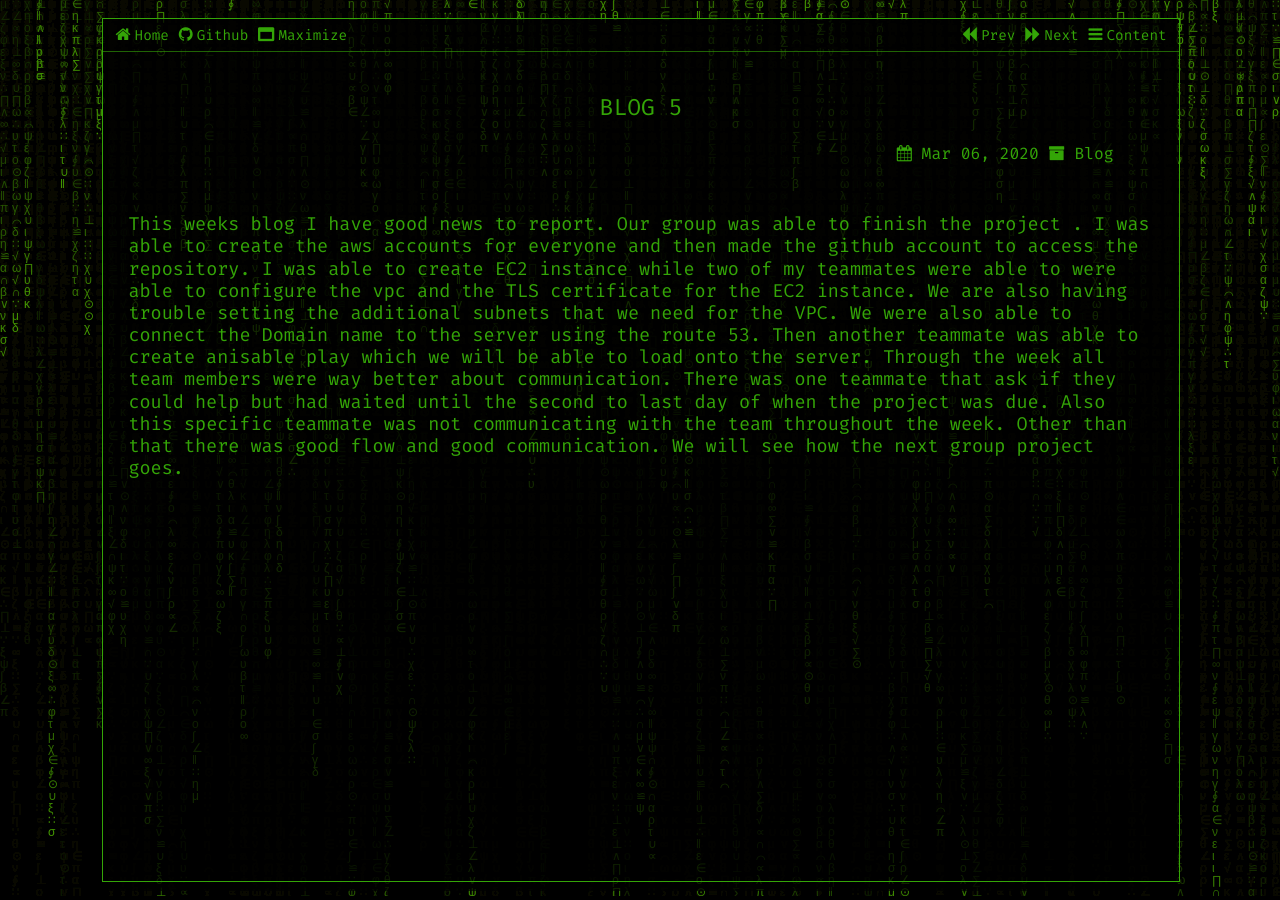
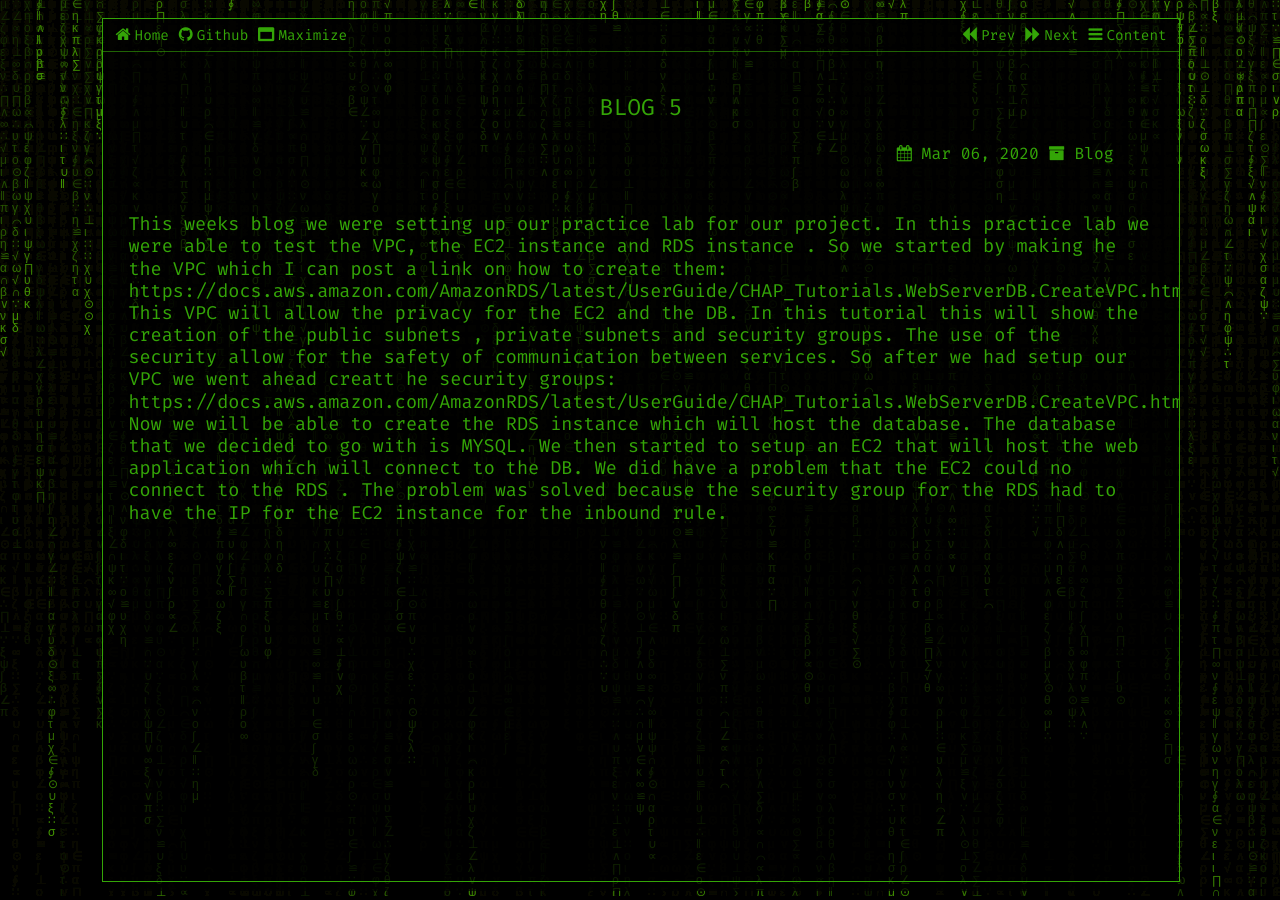
Before and after one commit to dsr88068/dsr88068.github.io, a Jekyll site: the page built from _posts/2020-03-06-Blog-5.md, in a window 1280 px wide. Built offline with Jekyll 4.4.1, drawn with Linux system fonts in a browser that asks for light colours.

Commit message:
Update 2020-03-06-Blog-5.md

```diff
--- a/_posts/2020-03-06-Blog-5.md
+++ b/_posts/2020-03-06-Blog-5.md
@@ -6,4 +6,12 @@ toc_level: 1
 date: 2020-03-06
 ---
 
-This weeks blog I have good news to report. Our group was able to finish the project . I was able to create the aws accounts for everyone  and then made the github account to access the repository. I was able to create EC2 instance while two of my teammates were able to were able to configure the vpc and the TLS certificate for the EC2 instance. We are also having trouble setting the additional subnets that we need for the VPC. We were also able to connect the Domain name to the server using the route 53. Then another teammate was able to create  anisable play which  we will be able to load onto the server. Through the week all  team members were way better about communication. There was one teammate that ask if they could help but had waited until  the second to last day of when the project was due. Also this specific teammate was not communicating with the team throughout the week. Other than that there was good flow and good communication.  We will see how the next group project goes.
+This weeks blog we were setting up our practice lab for our project.  In this practice lab we were able to test the VPC,  the EC2 instance  and RDS instance . So we started by making he the VPC which I can post a link on how to  create them:
+<br>
+https://docs.aws.amazon.com/AmazonRDS/latest/UserGuide/CHAP_Tutorials.WebServerDB.CreateVPC.html#CHAP_Tutorials.WebServerDB.CreateVPC.VPCAndSubnets
+<br>
+This VPC  will allow the privacy for the   EC2 and the DB. In this tutorial this will show the creation of the public subnets , private subnets and security groups. The use of the security allow for the safety of communication between services. So after we had setup our VPC we went ahead    creatt he security groups:
+<br>
+https://docs.aws.amazon.com/AmazonRDS/latest/UserGuide/CHAP_Tutorials.WebServerDB.CreateVPC.html#CHAP_Tutorials.WebServerDB.CreateVPC.SecurityGroupDB
+<br>
+ Now we will be able to create the RDS instance which will host the database.  The database that we decided to go with is MYSQL.  We then started to setup an EC2 that will host the web application which will connect to the DB.  We did have a problem that the EC2 could no connect to the RDS . The problem was solved because the security group for the RDS had to have the IP for the EC2 instance for the inbound rule.
```
